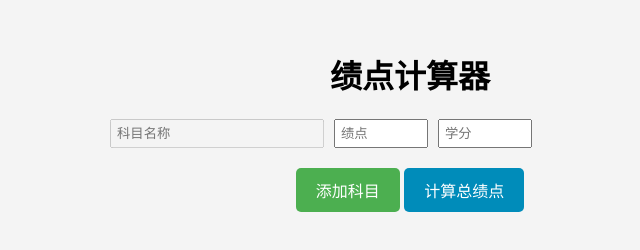
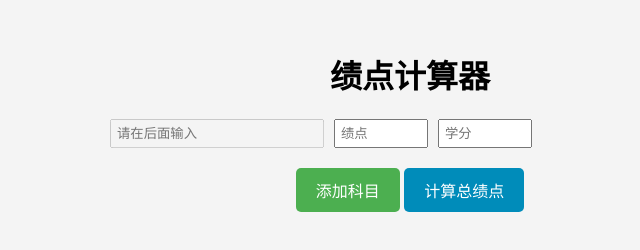
Before and after one commit to yaoxiang841/Score-calculate, a plain HTML site: page index.html in a window 1280 px wide. Shown: the full height of the page, 230-870 px from the left. Drawn offline with Linux system fonts and the light colour scheme.

Commit message:
Update index.html

```diff
--- a/index.html
+++ b/index.html
@@ -60,7 +60,7 @@
 
     <div id="subjects">
         <div class="subject">
-            <input type="text" placeholder="科目名称" disabled>
+            <input type="text" placeholder="请在后面输入" disabled>
             <input type="number" placeholder="绩点" step="0.01" min="0" max="4">
             <input type="number" placeholder="学分" step="0.1" min="0">
         </div>
```
